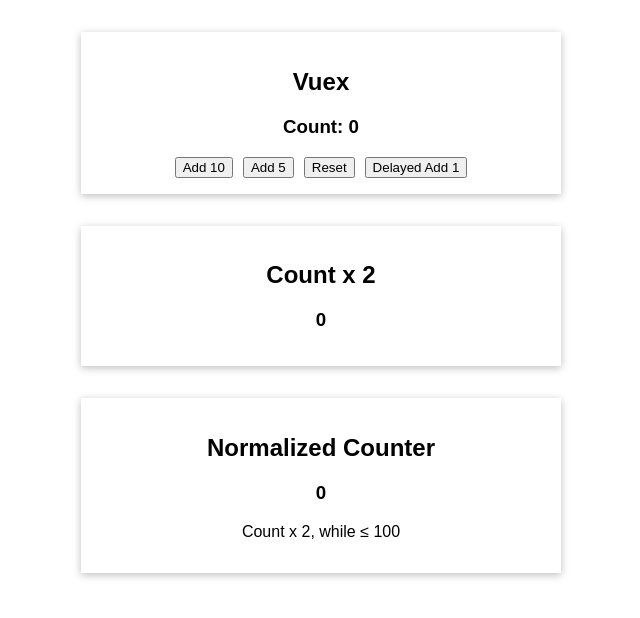
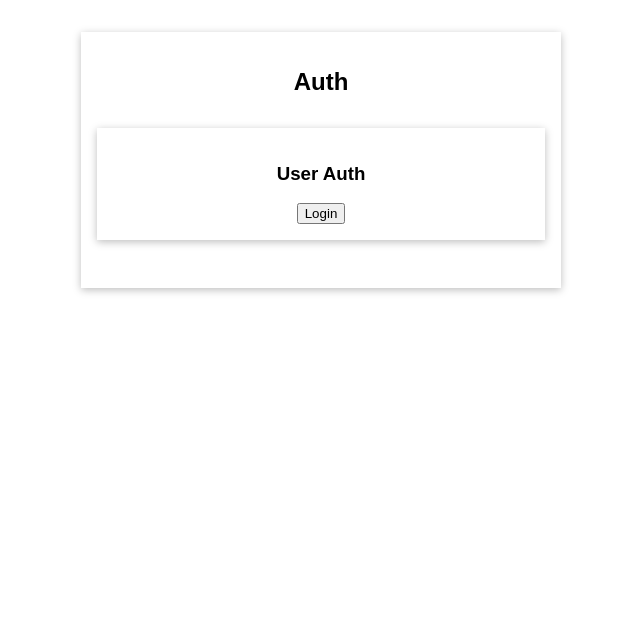
Before and after one commit to ZenMnky/tutorial-complete-vue-guide-vuex, a Vue app: page / in a window 1280 px wide. Shown: the top 618 px of the page, without its empty margins (319-959 px from the left). Built offline with nearby package versions, Linux system fonts and the light colour scheme.

Commit message:
add user auth component

```diff
--- a/src/App.vue
+++ b/src/App.vue
@@ -1,19 +1,23 @@
 <template>
-  <base-container title="Vuex">
+  <base-container title="Auth">
+    <UserAuth />
+  </base-container>
+  <base-container title="Vuex" v-if="isAuth">
     <h3>Count: {{ counter }}</h3>
     <button @click="addValue">Add 10</button>
     <button @click="increase({ value: 5 })">Add 5</button>
     <button @click="clearCounter">Reset</button>
     <button @click="delayedIncrement">Delayed Add 1</button>
+    <FavoriteValue />
+    <NormalizedCounter />
   </base-container>
-  <FavoriteValue />
-  <NormalizedCounter />
 </template>
 
 <script>
 import BaseContainer from './components/BaseContainer.vue';
 import FavoriteValue from './components/FavoriteValue.vue';
 import NormalizedCounter from './components/NormalizedCounter.vue';
+import UserAuth from './components/UserAuth.vue';
 
 import { mapActions } from 'vuex';
 
@@ -21,7 +25,8 @@
   components: {
     BaseContainer,
     FavoriteValue,
-    NormalizedCounter
+    NormalizedCounter,
+    UserAuth
   },
   methods: {
     addValue() {
@@ -42,6 +47,9 @@
   computed: {
     counter() {
       return this.$store.state.counter;
+    },
+    isAuth() {
+      return this.$store.getters.userIsAuthenticated;
     }
   }
 };
--- /dev/null
+++ b/src/components/UserAuth.vue
@@ -0,0 +1,39 @@
+<template>
+  <section>
+    <h3>User Auth</h3>
+    <button @click="login" v-if="!isAuth">Login</button>
+    <button @click="logout" v-if="isAuth">Logout</button>
+  </section>
+</template>
+
+<script>
+export default {
+  methods: {
+    login() {
+      this.$store.dispatch('login');
+    },
+    logout() {
+      this.$store.dispatch('logout');
+    }
+  },
+  computed: {
+    isAuth() {
+      return this.$store.getters.userIsAuthenticated;
+    }
+  }
+};
+</script>
+
+<style scoped>
+section {
+  max-width: 30rem;
+  margin: 2rem auto;
+  box-shadow: 0 2px 8px rgba(0, 0, 0, 0.26);
+  padding: 1rem;
+}
+
+h3,
+h2 {
+  text-align: center;
+}
+</style>
--- a/src/main.js
+++ b/src/main.js
@@ -6,7 +6,8 @@
 const store = createStore({
   state() {
     return {
-      counter: 0
+      counter: 0,
+      isLoggedIn: false
     };
   },
   mutations: {
@@ -18,6 +19,9 @@
     },
     clearCount(state) {
       state.counter = 0;
+    },
+    setAuth(state, payload) {
+      state.isLoggedIn = payload.isAuth;
     }
   },
   actions: {
@@ -28,6 +32,12 @@
     },
     increase(context, payload) {
       context.commit('increase', payload);
+    },
+    login(context) {
+      context.commit('setAuth', { isAuth: true });
+    },
+    logout(context) {
+      context.commit('setAuth', { isAuth: false });
     }
   },
   getters: {
@@ -43,6 +53,9 @@
         return 100;
       }
       return finalCounter;
+    },
+    userIsAuthenticated(state) {
+      return state.isLoggedIn;
     }
   }
 });
```
